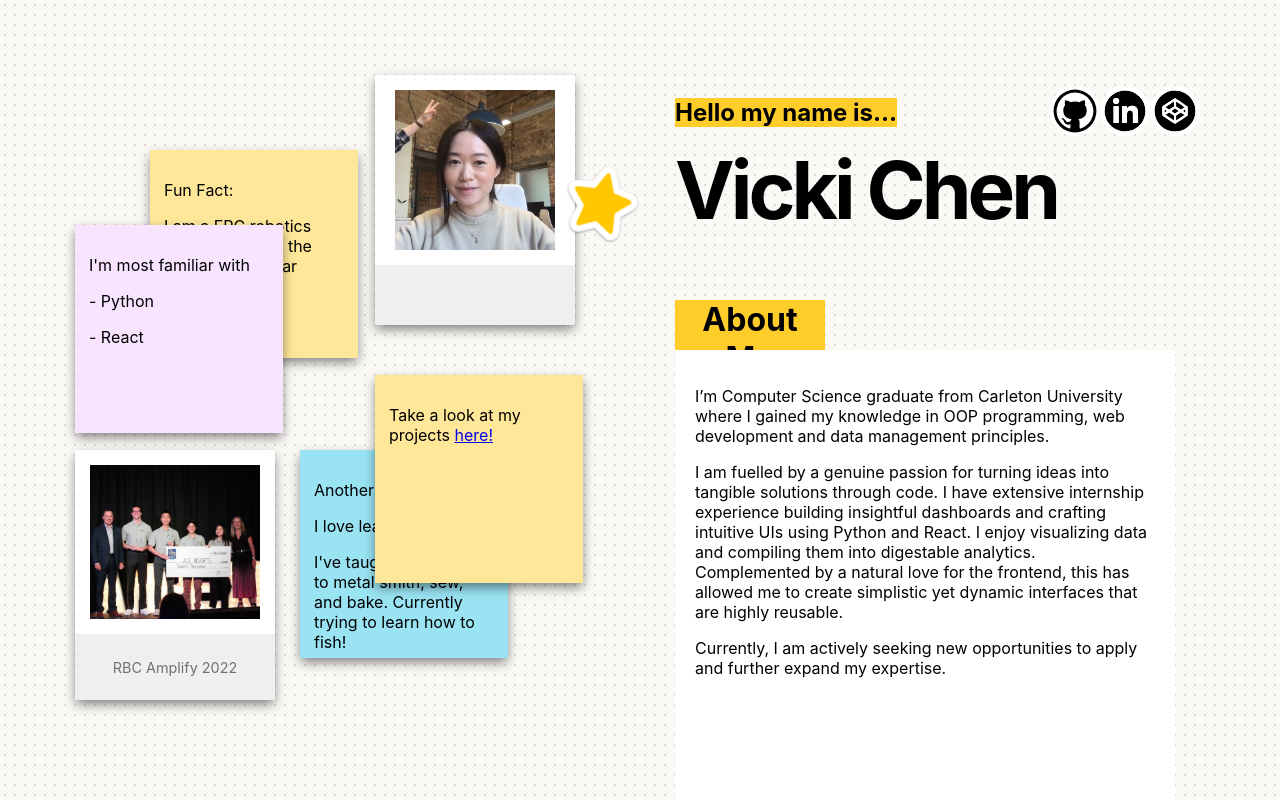
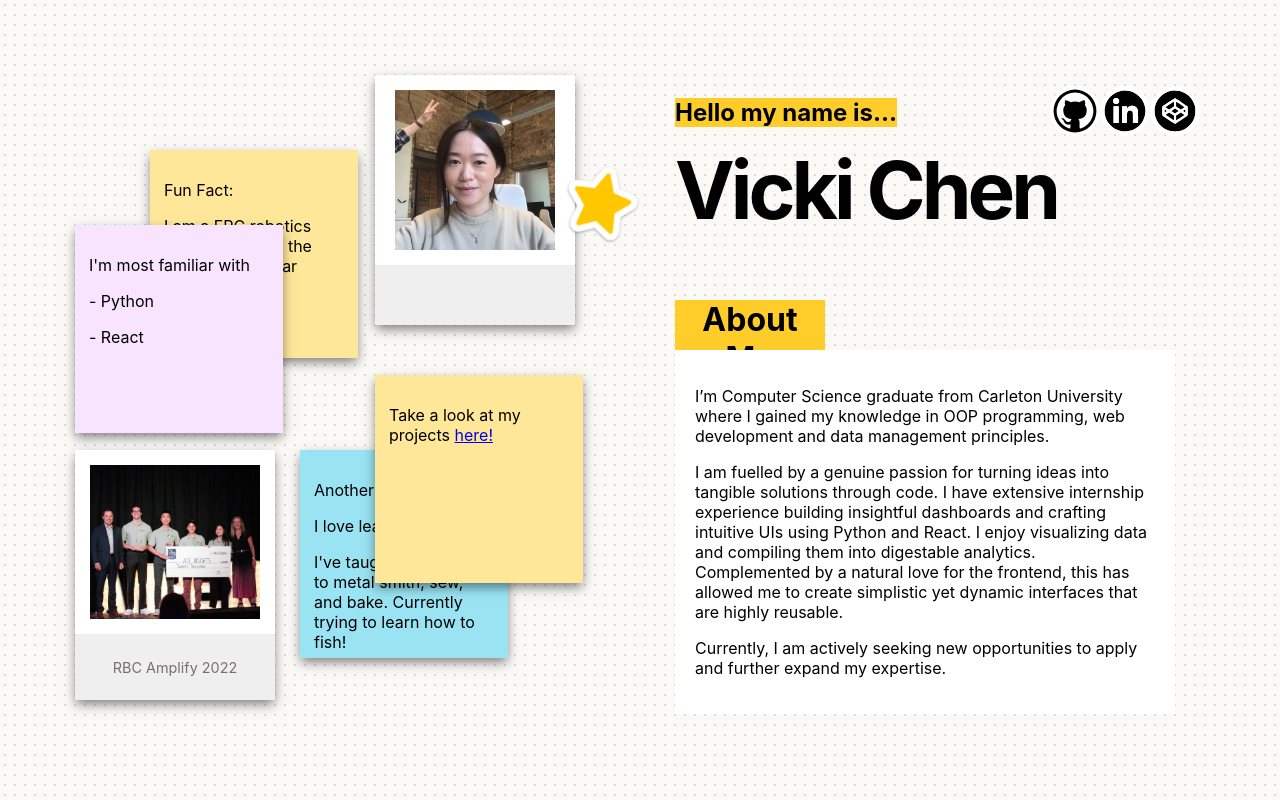
Before and after one commit to missvickies/personal-website, a React (Create React App) app: page / in a window 1280 px wide. Shown: the top 800 px of the page. Built offline with nearby package versions, Linux system fonts and the light colour scheme; grey boxes are pictures that could not be loaded.

Commit message:
small fixes

```diff
--- a/src/App.css
+++ b/src/App.css
@@ -4,5 +4,4 @@ body{
     background-position: 0 0 ;
     background-size: 10px 10px;
     float:left;
-    /* min-width:1024px;  */
 }
--- a/src/components/tab.js
+++ b/src/components/tab.js
@@ -22,7 +22,7 @@ export default function Tab(){
 }
 
 const FlexContainer =  styled.div`
-    height:100%;
+    display:grid;
     grid-template-columns: repeat(auto-fill, 75px);
     grid-template-rows: repeat(auto-fill, 75px);
 
@@ -43,7 +43,7 @@ const BorderCard = styled.div`
     background-color: white;
     padding: 25px;
     grid-column: 1/-1;
-    grid-row: 2 /-1;
+    margin-bottom:50px;
 
     @media ${device.tablet} {
         padding: 20px;
@@ -52,10 +52,12 @@ const BorderCard = styled.div`
     @media ${device.laptop} {
         padding: 20px;
         grid-column: 1/-1;
+        grid-row: 2
         min-height:275px;
     }
     @media ${device.laptop} {
         padding: 20px;
+        grid-row: 2
         max-width:1000px;
         min-height:300px;
     }
--- a/src/pages/home.js
+++ b/src/pages/home.js
@@ -105,52 +105,20 @@ const Star2 = styled.div`
     }
 
 `
-const Star1 = styled.div`
-    z-index:1;
-    grid-column-start: 5;
-    grid-row-start: 1;
-
-    -webkit-animation:spin 2s linear infinite;
-
-    @keyframes spin {
-        0% {
-            -webkit-transform: rotate(0turn);
-        }
-        25% {
-            -webkit-transform: rotate(0.01turn);
-        }
-        50% {
-            -webkit-transform: rotate(0turn);
-            -webkit-transform: translate(15px);
-        }
-        75% {
-            -webkit-transform: rotate(-0.01turn);
-        }
-        100% {
-            -webkit-transform: rotate(0turn);
-        }
-    }
-    @media ${device.laptop} {
-        grid-column-start: 2;
-        grid-row-start: 1;
-    }
-    @media ${device.desktop} {
-        grid-column-start: 7;
-        grid-row-start: 1;
-    }
-`
 
 export const Grid = styled.div`
     display:grid;
     width: 100vw;
     height:100vh;
+    grid-template-columns: 75px auto 75px;
 
     @media ${device.mobileS}{
         grid-template-columns: 25px auto 25px;
+        overflow:visible;
     }
     @media ${device.tablet}{
         grid-template-columns: 75px auto 75px;
-
+        overflow:hidden;
     }
 
 `;
@@ -247,8 +215,11 @@ export const Name = styled.div`
     }
 `
 export const About = styled.div`
-grid-column: 1 / -1;
-grid-row: 11/-1;
+
+@media ${device.mobileS} {
+    grid-column: 1 / -1;
+    grid-row: 11/-1;
+}
 
 @media ${device.laptop} {
     grid-column: 9 / -1;
```
